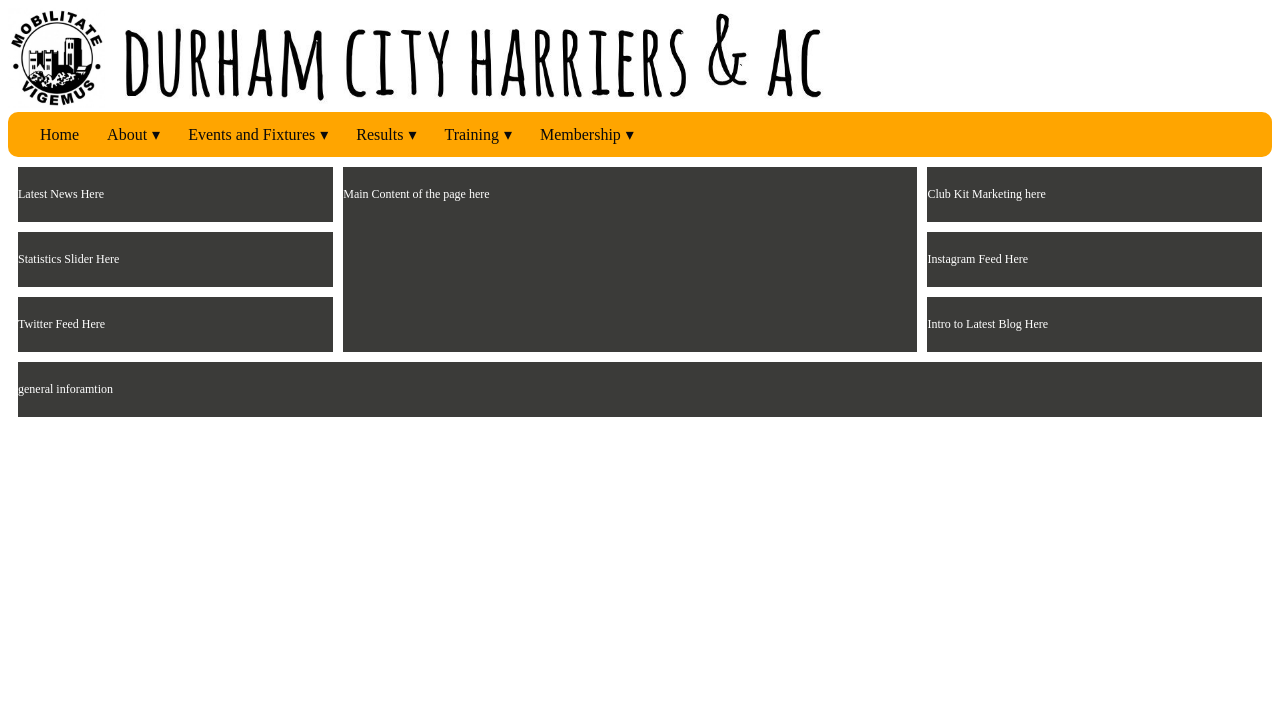
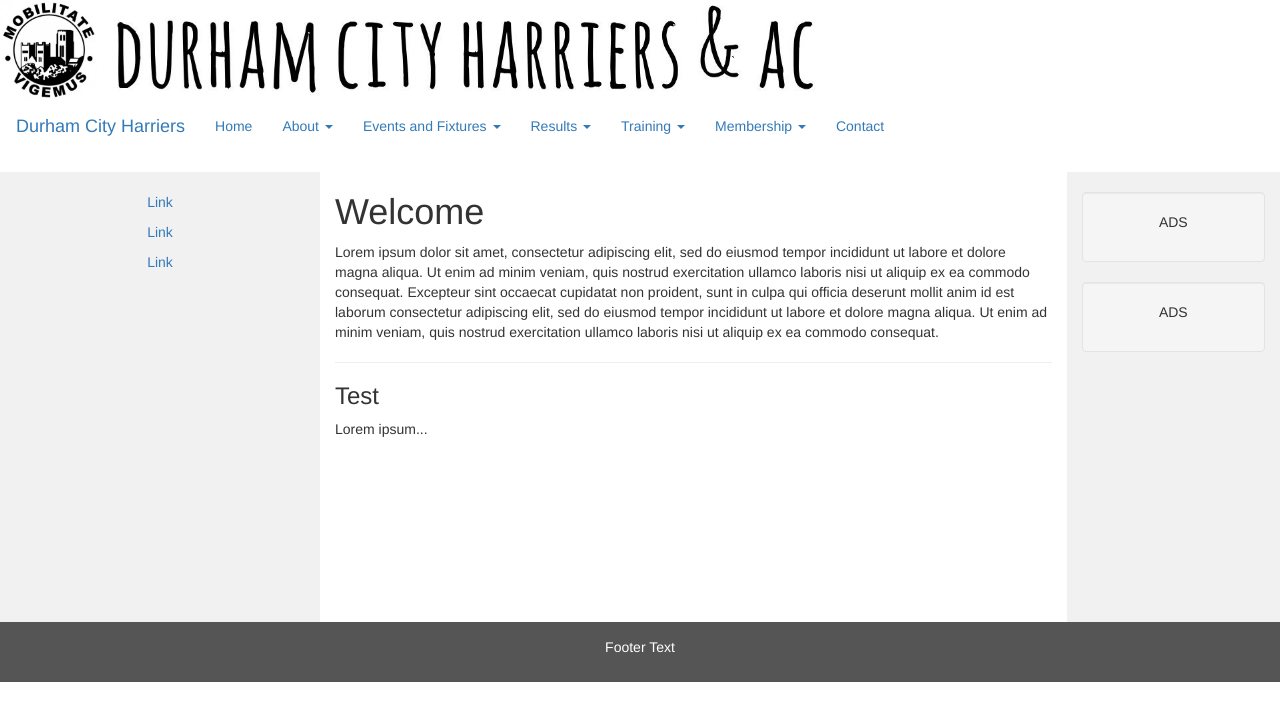
Before and after one commit to csnook123/dchresults, a Django app: page / in a window 1280 px wide. Shown: the top 721 px of the page. Run offline with Django 4.2, Linux system fonts and the light colour scheme; some libraries are stand-ins or nearby versions.

Commit message:
starting to include some styling and separating functions from the view.py script

```diff
--- a/clubrankings/static/css/style.css
+++ b/clubrankings/static/css/style.css
@@ -1,123 +1,34 @@
 /* Navbar container */
-#menu {
-	background: #FFA500;
-	color: #FFF;
-	height: 45px;
-	padding-left: 18px;
-	border-radius: 10px;
-}
-#menu ul, #menu li {
-	margin: 0 auto;
-	padding: 0;
-	list-style: none
-}
-#menu ul {
-	width: 100%;
-}
-#menu li {
-	float: left;
-	display: inline;
-	position: relative;
-}
-#menu a {
-	display: inline;
-	line-height: 45px;
-	padding: 0 14px;
-	text-decoration: none;
-	color: #0A0A0A;
-	font-size: 16px;
-}
-#menu a.dropdown-arrow:after {
-	content: "\25BE";
-	margin-left: 5px;
-}
-#menu li a:hover {
-	color: #0099CC;
-	background: #F2F2F2;
-}
-#menu input {
-	display: none;
-	margin: 0;
-	padding: 0;
-	height: 45px;
-	width: 100%;
-	opacity: 0;
-	cursor: pointer
-}
-#menu label {
-	display: none;
-	line-height: 45px;
-	text-align: center;
-	position: relative;
-	left: 35px
-}
-#menu label:before {
-	font-size: 1.6em;
-	content: "\2261";
-	margin-left: 20px;
-}
-#menu ul.sub-menus{
-	height: auto;
-	overflow: hidden;
-	width: 300%;
-	background: #00ff15;
-	position:fixed;
-	z-index: 99;
-	display: none;
-}
-#menu ul.sub-menus li {
-	display: inline;
-	width: 100%;
-}
-#menu ul.sub-menus a {
-	color: #1C1C1C;
-	font-size: 24px;
-}
-#menu li:hover ul.sub-menus {
-	display: inline
-}
-#menu ul.sub-menus a:hover{
-	background: #F2F2F2;
-	color: #444444;
-}
-@media screen and (max-width: 800px){
-	#menu {position:relative}
-	#menu ul {background:#111;position:relative;top:100%;right:0;left:0;z-index:3;height:auto;display:none}
-	#menu ul.sub-menus {width:100%;position:absolute;}
-	#menu ul.sub-menus a {padding-left:30px;}
-	#menu li {display:inline;float:none;width:auto;}
-	#menu input, #menu label {position:relative;top:0;left:0;display:inline}
-	#menu input {z-index:4}
-	#menu input:checked + label {color:white}
-	#menu input:checked + label:before {content:"\00d7"}
-	#menu input:checked ~ ul {display:inline}
-}
 
-.item1 { grid-area: topleft; }
-.item2 { grid-area: midleft; }
-.item3 { grid-area: bottomleft; }
-.item4 { grid-area: centre; }
-.item5 { grid-area: topright; }
-.item6 { grid-area: midright; }
-.item7 { grid-area: bottomright; }
-.item8 { grid-area: footer; }
+ .navbar-custom .navbar-brand .navbar-nav .dropdown .dropdown-menu {
+    background-color: orange;
+  }
 
-.grid-container {
-  display: grid;
-  grid-template-areas:
-    'topleft centre centre topright'
-    'midleft centre centre midright'
-    'bottomleft centre centre bottomright'
-	'footer footer footer footer';
-  gap: 10px;
-  background-color: #ffa60000;
-  padding: 10px;
-}
 
-.grid-container > div {
-  background-color: rgba(10, 10, 8, 0.8);
-  color: #FFF;
-  text-align:start;
-  padding: 20px 0;
-  font-size: 12px;
-}
+
+
+
+    .row.content {height: 450px}
+
+    /* Set gray background color and 100% height */
+    .sidenav {
+      padding-top: 20px;
+      background-color: #f1f1f1;
+      height: 100%;
+    }
+
+    /* Set black background color, white text and some padding */
+    footer {
+      background-color: #555;
+      color: white;
+      padding: 15px;
+    }
+
+    /* On small screens, set height to 'auto' for sidenav and grid */
+    @media screen and (max-width: 767px) {
+      .sidenav {
+        height: auto;
+        padding: 15px;
+      }
+      .row.content {height:auto;}
+    }
--- a/clubrankings/templates/clubrankings/index.html
+++ b/clubrankings/templates/clubrankings/index.html
@@ -8,79 +8,116 @@
     <meta charset="UTF-8">
     <meta http-equiv="X-UA-Compatible" content="IE=edge">
     <meta name="viewport" content="width=device-width, initial-scale=1.0">
+    <link rel="stylesheet" href="https://maxcdn.bootstrapcdn.com/bootstrap/3.4.1/css/bootstrap.min.css">
+    <script src="https://ajax.googleapis.com/ajax/libs/jquery/3.6.4/jquery.min.js"></script>
+    <script src="https://maxcdn.bootstrapcdn.com/bootstrap/3.4.1/js/bootstrap.min.js"></script>
+
     <title>Durham City Harriers</title>
 </head>
 <img height = "100px" src="{% static 'media/clublogo.jpg' %}" alt="clublogo">
   <img height = "100px" src="{% static 'media/clubname.jpg' %}" alt="clubname">
 
-<nav id='menu'>
-  <input type='checkbox' id='responsive-menu' onclick='updatemenu()'><label></label>
-  <ul>
-    <li><a href='http://'>Home</a></li>
-    <li><a class='dropdown-arrow' href='http://'>About</a>
-      <ul class='sub-menus'>
-        <li><a href='http://'>People</a></li>
-        <li><a href='http://'>Club Awards</a></li>
-        <li><a href='http://'>Club History</a></li>
-        <li><a href='http://'>Club Records</a></li>
-        <li><a href='http://'>Club Performance History</a></li>
+<nav class="navbar navbar-custom">
+  <div class="container-fluid">
+    <div class="navbar-header">
+      <a class="navbar-brand" href="#">Durham City Harriers</a>
+    </div>
+    <ul class="nav navbar-nav">
+      <li class="active"><a href="#">Home</a></li>
+      <li class="dropdown">
+        <a class="dropdown-toggle" data-toggle="dropdown" href="#">About
+        <span class="caret"></span></a>
+        <ul class="dropdown-menu">
+          <li><a href="#">People</a></li>
+          <li><a href="#">Club Awards</a></li>
+          <li><a href="#">Club History</a></li>
+          <li><a href="#">Club Records</a></li>
+          <li><a href="#">Club Performance History</a></li>
         </ul>
       </li>
-    <li><a class='dropdown-arrow' href='http://'>Events and Fixtures</a>
-      <ul class='sub-menus'>
-        <li><a href='http://'>Calendar</a></li>
-        <li><a href='http://'>Road Running</a></li>
-        <li><a href='http://'>Track & Fields</a></li>
-        <li><a href='http://'>Cross Country</a></li>
-        <li><a href='http://'>Club Events</a></li>
+      <li class="dropdown">
+        <a class="dropdown-toggle" data-toggle="dropdown" href="#">Events and Fixtures
+        <span class="caret"></span></a>
+        <ul class="dropdown-menu">
+          <li><a href="#">Calendars</a></li>
+          <li><a href="#">Road Running</a></li>
+          <li><a href="#">Track and Field</a></li>
+          <li><a href="#">Cross Country</a></li>
+          <li><a href="#">Club Events</a></li>
         </ul>
       </li>
-    <li><a class='dropdown-arrow' href='http://'>Results</a>
-      <ul class='sub-menus'>
-        <li><a href='http://'>Recent Summary</a></li>
-        <li><a href='http://'>Road Running</a></li>
-        <li><a href='http://'>Track and Field</a></li>
-        <li><a href='http://'>Cross Country</a></li>
-        <li><a href='http://'>Club Events</a></li>
+      <li class="dropdown">
+        <a class="dropdown-toggle" data-toggle="dropdown" href="#">Results
+        <span class="caret"></span></a>
+        <ul class="dropdown-menu">
+          <li><a href="#">Recent Summary</a></li>
+          <li><a href="#">Road Running</a></li>
+          <li><a href="#">Track and Field</a></li>
+          <li><a href="#">Cross Country</a></li>
+          <li><a href="#">Club Events</a></li>
         </ul>
       </li>
-    <li><a class='dropdown-arrow' href='http://'>Training</a>
-      <ul class='sub-menus'>
-        <li><a href='http://'>Sessions and Times</a></li>
-        <li><a href='http://'>Senior Endurance Group</a></li>
-        <li><a href='http://'>Junior Training</a></li>
-        <li><a href='http://'>Other Options</a></li>
-        <li><a href='http://'>Coaching Team</a></li>
+      <li class="dropdown">
+        <a class="dropdown-toggle" data-toggle="dropdown" href="#">Training
+        <span class="caret"></span></a>
+        <ul class="dropdown-menu">
+          <li><a href="#">Sessions and Times</a></li>
+          <li><a href="#">Senior Endurance Group</a></li>
+          <li><a href="#">Junior Training</a></li>
+          <li><a href="#">Other Options</a></li>
+          <li><a href="#">Coaching Team</a></li>
         </ul>
       </li>
-    <li><a class='dropdown-arrow' href='http://'>Membership</a>
-      <ul class='sub-menus'>
-        <li><a href='http://'>How to Join</a></li>
-        <li><a href='http://'>Membership Renewal</a></li>
-        <li><a href='http://'>Changing Clubs</a></li>
-        <li><a href='http://'>Subscription Rates</a></li>
-        <li><a href='http://'>Club Policies and Procedures</a></li>
-        <li><a href='http://'>Club Kit</a></li>
-        <li><a href='http://'>Equipment and Kit Requirements</a></li>
-        <li><a href='http://'>Adverse Weather Information</a></li>
+      <li class="dropdown">
+        <a class="dropdown-toggle" data-toggle="dropdown" href="#">Membership
+        <span class="caret"></span></a>
+        <ul class="dropdown-menu">
+          <li><a href="#">How to Join</a></li>
+          <li><a href="#">Membership Renewal</a></li>
+          <li><a href="#">Changing Clubs</a></li>
+          <li><a href="#">Subscription Rates</a></li>
+          <li><a href="#">CLub Policies and Procedures</a></li>
+          <li><a href="#">Club Kit</a></li>
+          <li><a href="#">Equipment and Kit requirements</a></li>
+          <li><a href="#">Adverse Weather Information</a></li>
         </ul>
       </li>
+
+      <li><a href="#">Contact</a></li>
     </ul>
+  </div>
 </nav>
 
 
 <body>
+<div class="container-fluid text-center">
+  <div class="row content">
+    <div class="col-sm-3 sidenav">
+      <p><a href="#">Link</a></p>
+      <p><a href="#">Link</a></p>
+      <p><a href="#">Link</a></p>
+    </div>
+    <div class="col-sm-7 text-left">
+      <h1>Welcome</h1>
+      <p>Lorem ipsum dolor sit amet, consectetur adipiscing elit, sed do eiusmod tempor incididunt ut labore et dolore magna aliqua. Ut enim ad minim veniam, quis nostrud exercitation ullamco laboris nisi ut aliquip ex ea commodo consequat. Excepteur sint occaecat cupidatat non proident, sunt in culpa qui officia deserunt mollit anim id est laborum consectetur adipiscing elit, sed do eiusmod tempor incididunt ut labore et dolore magna aliqua. Ut enim ad minim veniam, quis nostrud exercitation ullamco laboris nisi ut aliquip ex ea commodo consequat.</p>
+      <hr>
+      <h3>Test</h3>
+      <p>Lorem ipsum...</p>
+    </div>
+    <div class="col-sm-2 sidenav">
+      <div class="well">
+        <p>ADS</p>
+      </div>
+      <div class="well">
+        <p>ADS</p>
+      </div>
+    </div>
+  </div>
+</div>
 
-  <div class="grid-container">
-    <div class="item1">Latest News Here</div>
-    <div class="item2">Statistics Slider Here</div>
-    <div class="item3">Twitter Feed Here</div>
-    <div class="item4">Main Content of the page here</div>
-    <div class="item5">Club Kit Marketing here</div>
-    <div class="item6">Instagram Feed Here</div>
-    <div class="item7">Intro to Latest Blog Here</div>
-    <div class="item8">general inforamtion</div>
-  </div>
+<footer class="container-fluid text-center">
+  <p>Footer Text</p>
+</footer>
 
 </body>
 </html>
```
Lines whose indentation alone changed are shown as unchanged.
